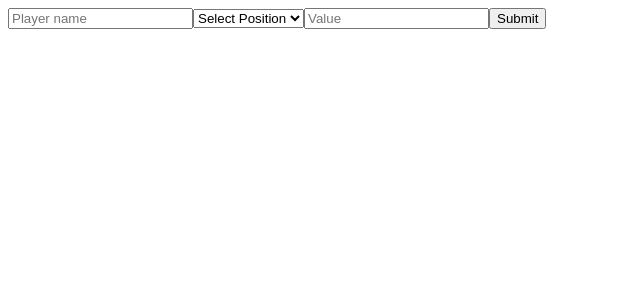
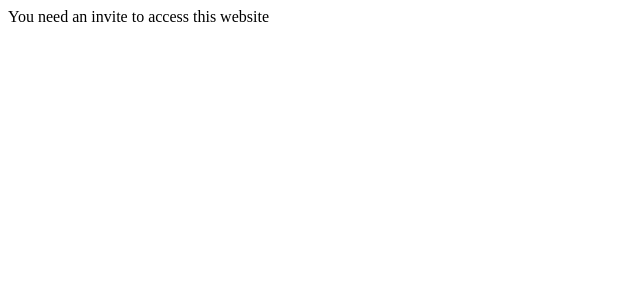
Before and after one commit to AlfonsoGhislieri/fantrax, a React (Create React App) app in the folder client/: page / in a window 1280 px wide. Shown: the top 300 px of the page, without its empty margins (0-640 px from the left). Built offline with nearby package versions, Linux system fonts and the light colour scheme.

Commit message:
added login page

```diff
--- a/client/src/App.js
+++ b/client/src/App.js
@@ -2,6 +2,7 @@ import { BrowserRouter as Router, Route, Routes } from "react-router-dom";
 
 // Pages
 import SellPlayersPage from "./pages/SellPlayersPage";
+import LoginPage from "./pages/LoginPage";
 
 const App = () => {
   return (
@@ -9,7 +10,7 @@ const App = () => {
       <Router>
         <Routes>
           <Route exact path="/sellPlayers" element={<SellPlayersPage />} />
-          <Route path="*" element={<SellPlayersPage />} />
+          <Route path="*" element={<LoginPage />} />
         </Routes>
       </Router>
     </div>
--- /dev/null
+++ b/client/src/pages/LoginPage.jsx
@@ -0,0 +1,14 @@
+import React from "react";
+import { useSearchParams } from "react-router-dom";
+
+const LoginPage = () => {
+  const [searchParams, setSearchParams] = useSearchParams();
+
+  const accessToken = searchParams.get("__access_token");
+
+  console.log(accessToken);
+
+  return <div>You need an invite to access this website</div>;
+};
+
+export default LoginPage;
```
Also changed, not shown: 1 other file (tests, documents, lock files or other folders).
